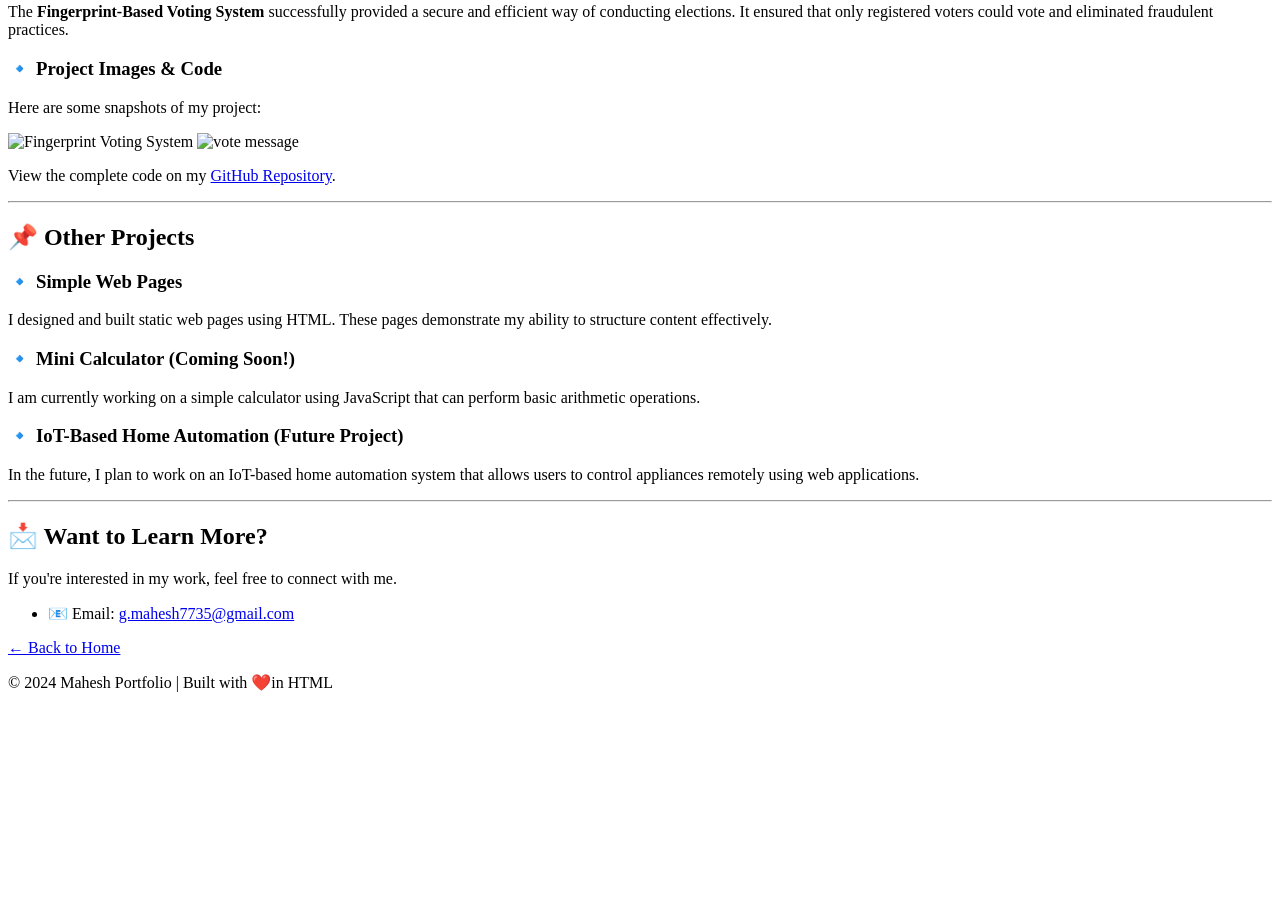
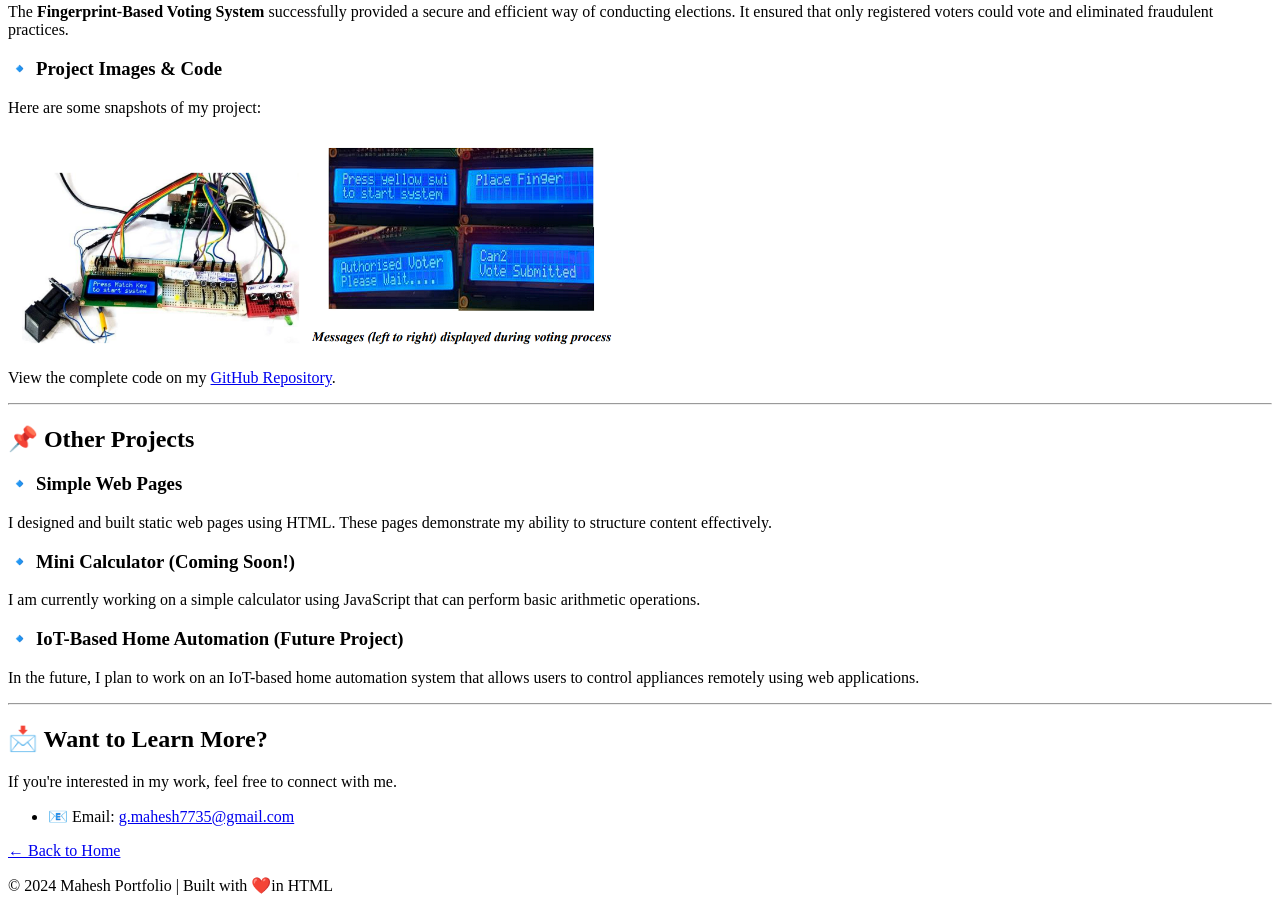
Before and after one commit to gmahesh-star/Html-portfolio, a plain HTML site: page projects.html in a window 1280 px wide. Shown: the part 1014-1925 px from the top of the page. Before the commit the page ends 1722 px from the top, so only its background shows below. Drawn offline with Linux system fonts and the light colour scheme.

Commit message:
projects.html

```diff
--- a/projects.html
+++ b/projects.html
@@ -64,8 +64,8 @@
 
         <h3>🔹 Project Images & Code</h3>
         <p>Here are some snapshots of my project:</p>
-        <img src="images/Project_image.png" alt="Fingerprint Voting System" width="300">
-        <img src="images/vote message image.png" alt="vote message" width="300">
+        <img src="Project_image.png" alt="Fingerprint Voting System" width="300">
+        <img src="vote message image.png" alt="vote message" width="300">
         <p>View the complete code on my <a href="#">GitHub Repository</a>.</p>
     </section>
 
```
